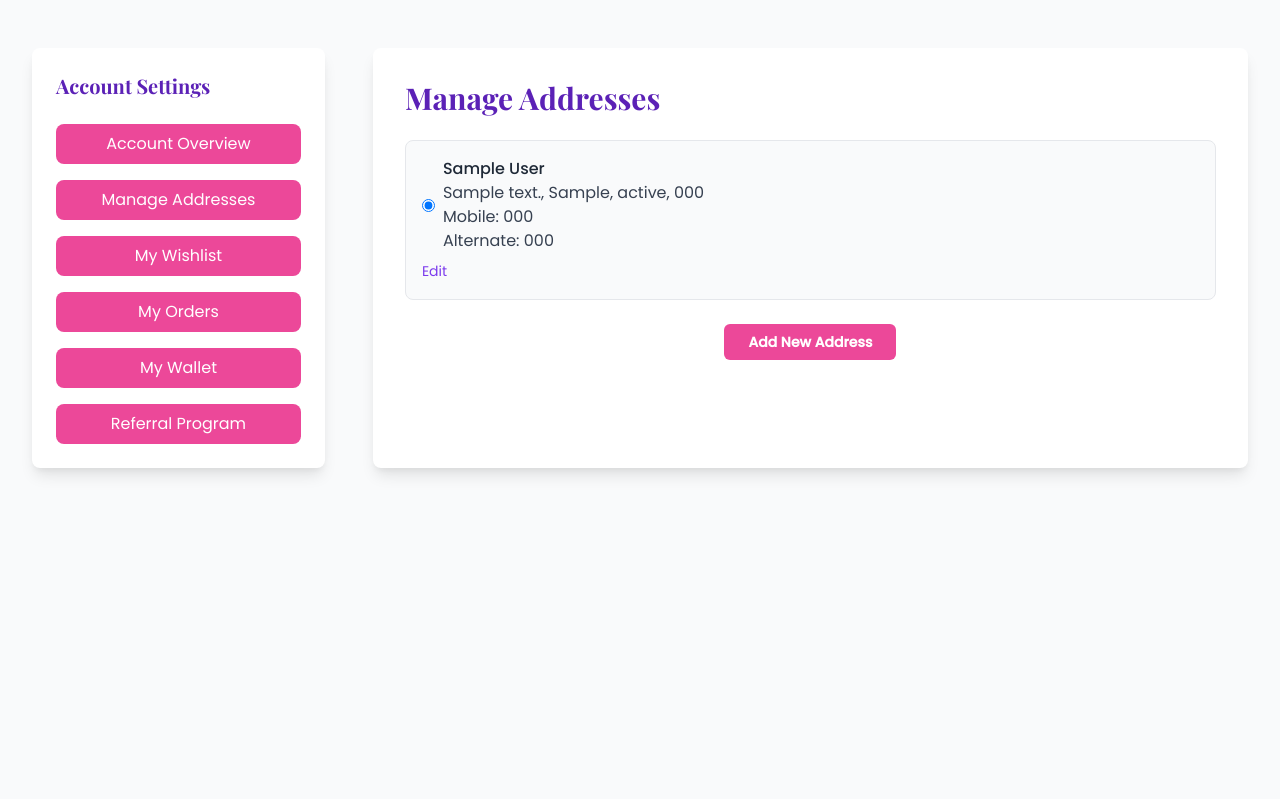
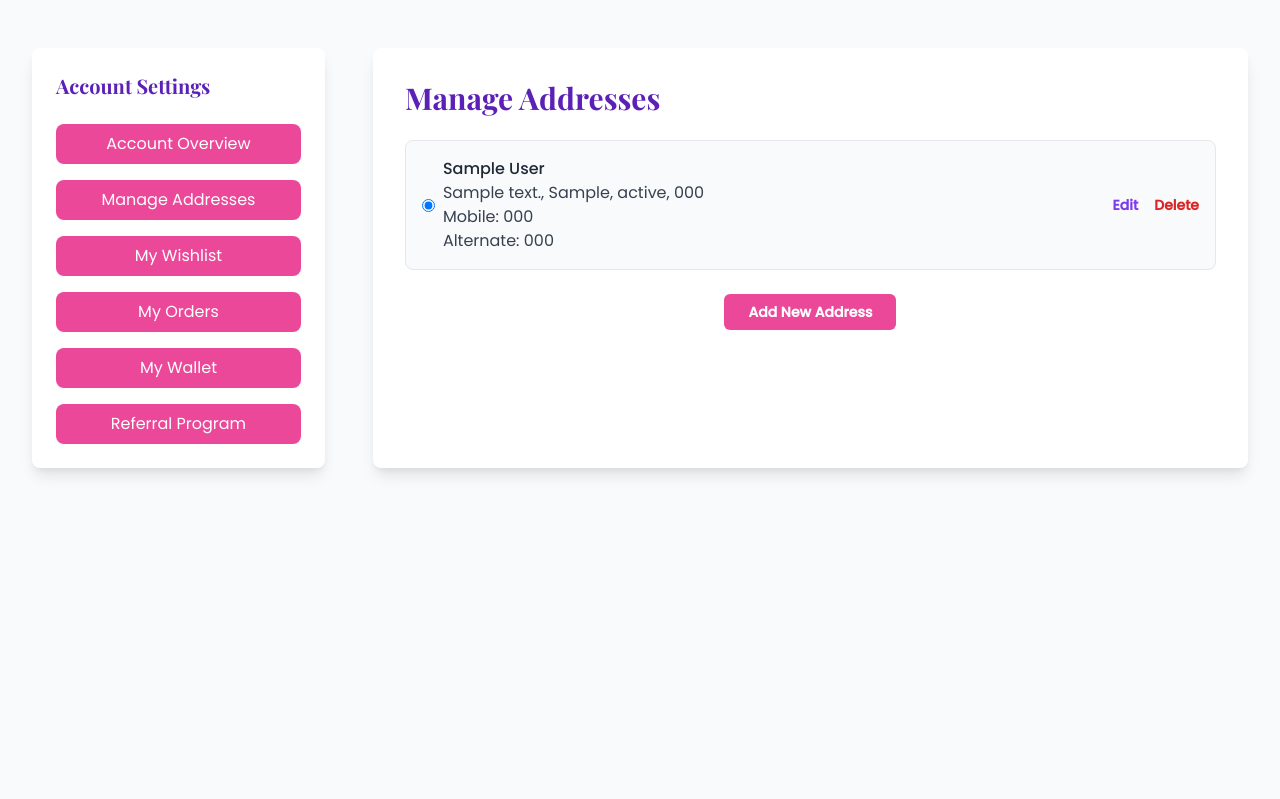
Before and after one commit to ridwanmanayath/aura_scents, a Django app: page /address/ in a window 1280 px wide. Shown: the part 72-871 px from the top of the page. Run offline with Django 5.2, Linux system fonts and the light colour scheme; a user stored in the database is signed in; tables that the repository leaves empty hold one stand-in row (values such as "Sample post"); grey boxes marked "Sample" are stand-in pictures; some libraries are stand-ins or nearby versions.

Commit message:
User Address edit link fixed

```diff
--- a/Aura_Scents/store/templates/store/address_list.html
+++ b/Aura_Scents/store/templates/store/address_list.html
@@ -19,8 +19,8 @@
 <!-- Address List -->
 <div class="space-y-6">
 {% for address in addresses %}
-<div class="border p-4 rounded-lg bg-gray-50 mb-4">
-    <label class="flex items-center space-x-2">
+<div class="border p-4 rounded-lg bg-gray-50 flex justify-between items-center">
+<div class="flex items-center space-x-2">
 <input type="radio" name="selected_address" value="{{ address.id }}" class="text-purple-600" {% if forloop.first %}checked{% endif %} />
 <div>
 <p class="font-medium text-gray-800">{{ address.first_name }} {{ address.last_name }}</p>
@@ -30,8 +30,11 @@
 <p class="text-gray-700">Alternate: {{ address.alternate_mobile_number }}</p>
 {% endif %}
 </div>
-    </label>
-    <button type="button" onclick="openEditAddressModal({{ address.id }})" class="text-purple-600 hover:text-purple-800 text-sm mt-2">Edit</button>
+</div>
+<div class="flex space-x-4">
+<a href="{% url 'address_edit' pk=address.id %}" class="text-purple-600 hover:text-purple-800 text-sm font-semibold">Edit</a>
+<button type="button" onclick="confirmDelete({{ address.id }})" class="text-red-600 hover:text-red-800 text-sm font-semibold">Delete</button>
+</div>
 </div>
 {% empty %}
 <p class="text-red-600">Please add a shipping address to proceed.</p>
--- a/Aura_Scents/store/templates/store/order_failed.html
+++ b/Aura_Scents/store/templates/store/order_failed.html
@@ -13,7 +13,7 @@
             <a href="{% url 'checkout' %}" class="bg-purple-600 hover:bg-purple-700 text-white py-2 px-6 rounded-md font-medium">
                 Try Again
             </a>
-            <a href="{% url 'home' %}" class="border border-gray-300 hover:bg-gray-50 text-gray-700 py-2 px-6 rounded-md font-medium">
+            <a href="{% url 'home_page' %}" class="border border-gray-300 hover:bg-gray-50 text-gray-700 py-2 px-6 rounded-md font-medium">
                 Continue Shopping
             </a>
         </div>
--- a/Aura_Scents/store/urls.py
+++ b/Aura_Scents/store/urls.py
@@ -38,7 +38,10 @@ urlpatterns = [
     path('clear-cart/', views.clear_cart, name='clear_cart'),
 
     path('checkout/', views.checkout, name='checkout'),
+    path('payment-handler/', views.payment_handler, name='payment_handler'),
+    path('payment-init/<int:order_id>/', views.payment_handler_init, name='payment_handler_init'),
     path('order-success/<int:order_id>/', views.order_success, name='order_success'),
+    path('order-failed/<str:message>/', views.order_failed, name='order_failed'),
 
 
     path('orders/', views.order_list, name='orders'),
@@ -55,13 +58,7 @@ urlpatterns = [
     path('verify-email-otp/', views.verify_email_otp, name='verify_email_otp'),
     path('resend-email-otp/', views.resend_email_otp, name='resend_email_otp'),
 
-    path('payment-handler/', views.payment_handler, name='payment_handler'),
-    path('order-failed/<str:message>/', views.order_failed, name='order_failed'),
-
-    path('payment-init/<int:order_id>/', views.payment_handler_init, name='payment_handler_init'),
-
     path('wallet/', views.wallet_view, name='wallet'),
-
     path('referral/', views.referral_profile, name='referral_profile'),
 
 
```
Also changed, not shown: Aura_Scents/store/views.py (+0 -258 lines). Lines whose indentation alone changed are shown as unchanged.
